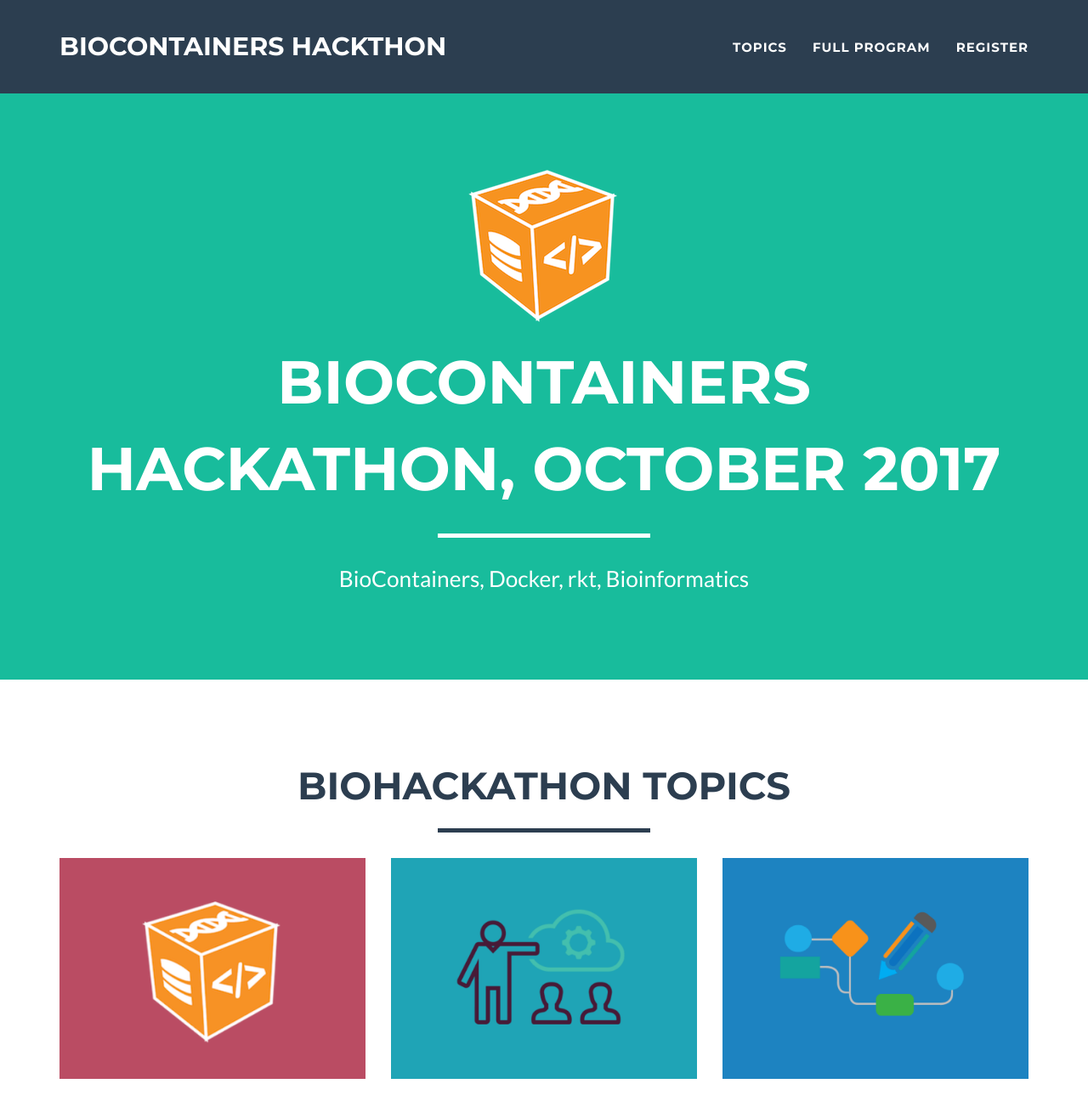
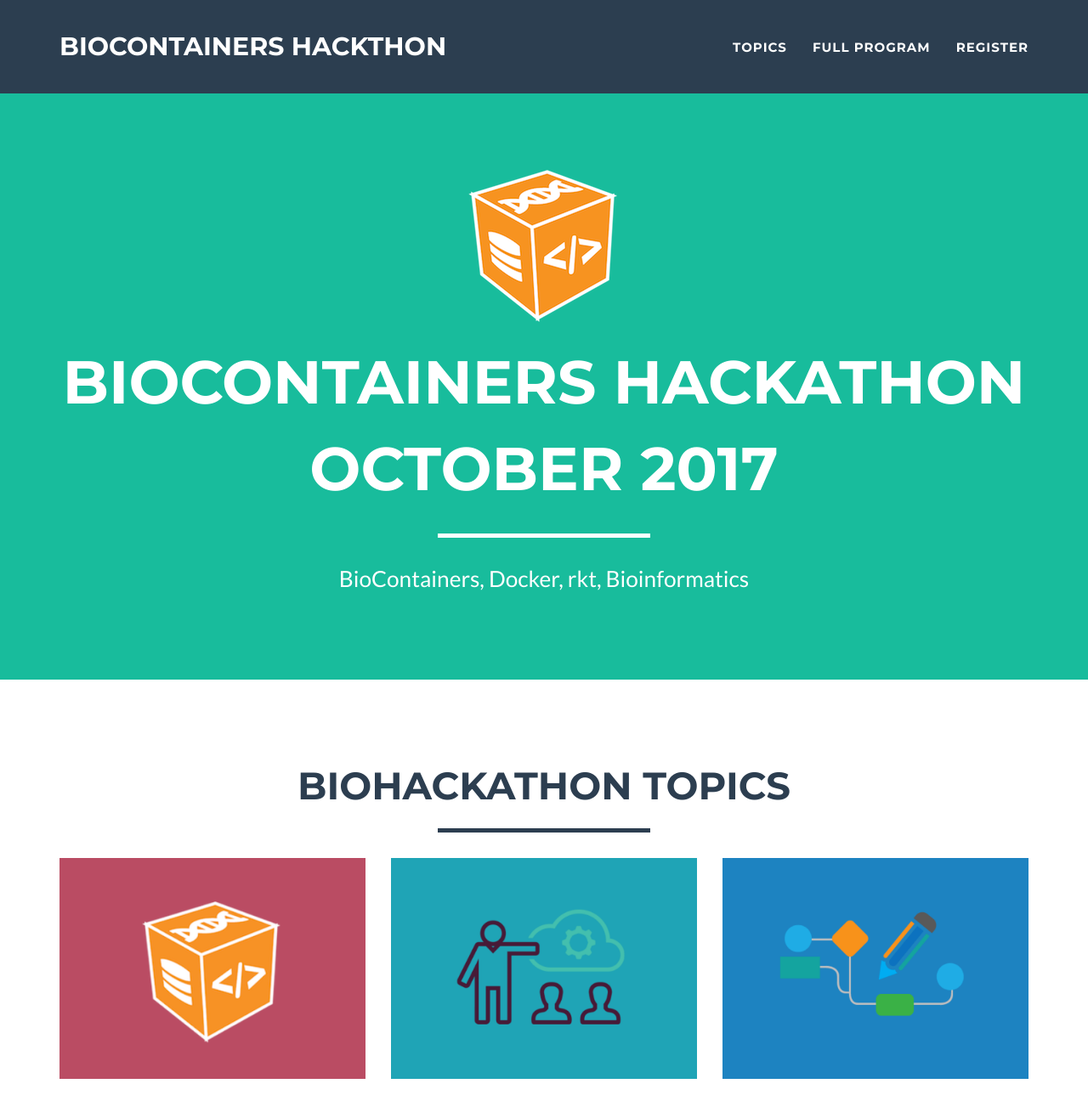
Before and after one commit to BioContainers/workshops, a Jekyll site: the page index.html, which Jekyll copies as it is, in a window 1280 px wide and 1400 px high. Shown: the top 1309 px of the window at 85% size. Built offline with Jekyll 4.4.1, drawn with Linux system fonts in a browser that asks for light colours.

Commit message:
pg-pages updated

```diff
--- a/css/main.css
+++ b/css/main.css
@@ -105,7 +105,7 @@
 
 header .intro-text .skills {
     font-size: 1.25em;
-    font-weight: 300;
+    font-weight: 200;
 }
 
 @media(min-width:768px) {
--- a/index.html
+++ b/index.html
@@ -77,7 +77,7 @@
                 <div class="col-lg-12">
                     <img class="img-responsive" src="img/profile.png" alt="">
                     <div class="intro-text">
-                        <span class="name">BioContainers Hackathon, October 2017</span>
+                        <span class="name">BioContainers Hackathon October 2017</span>
                         <hr class="star-light">
                         <span class="skills">BioContainers, Docker, rkt, Bioinformatics</span>
                     </div>
```
